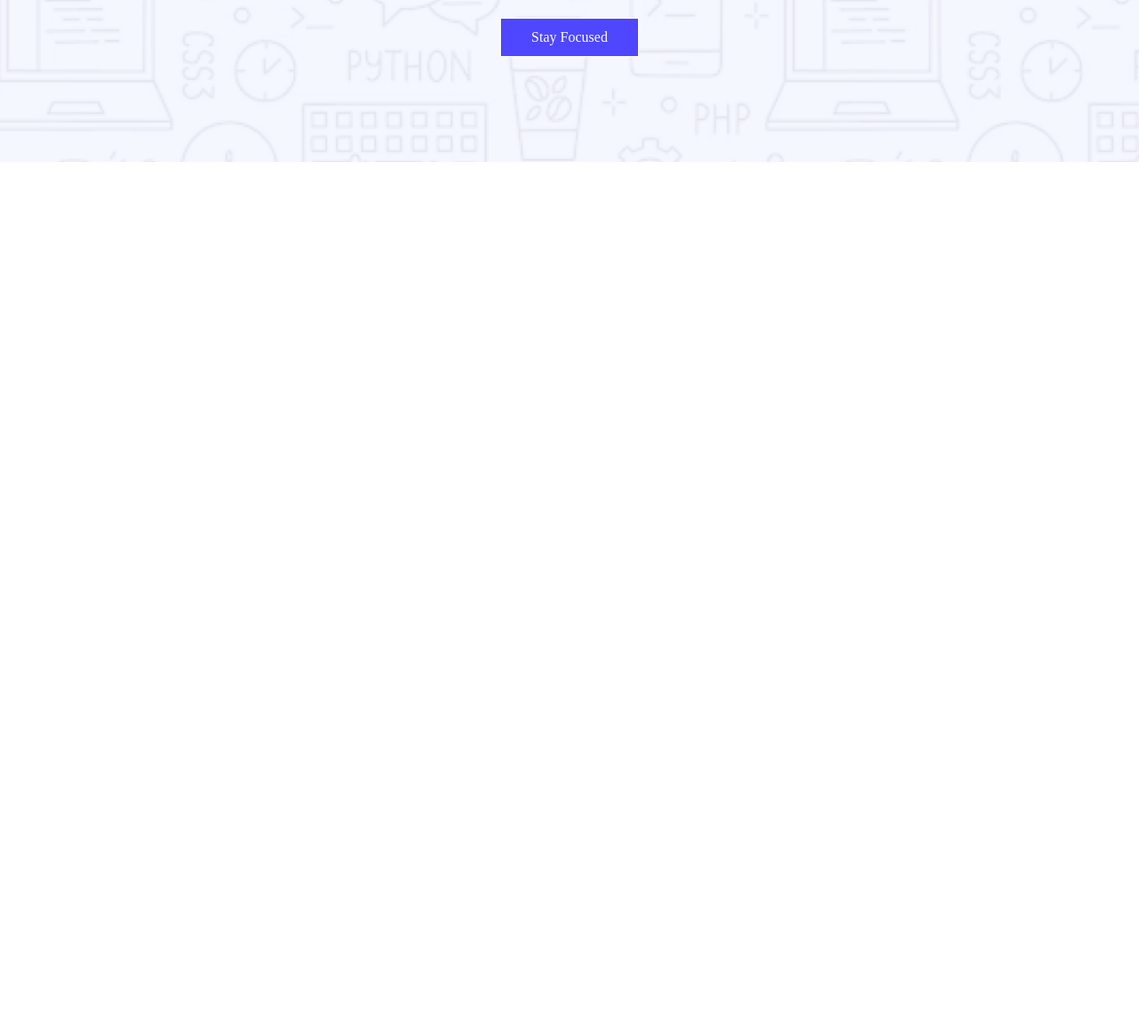
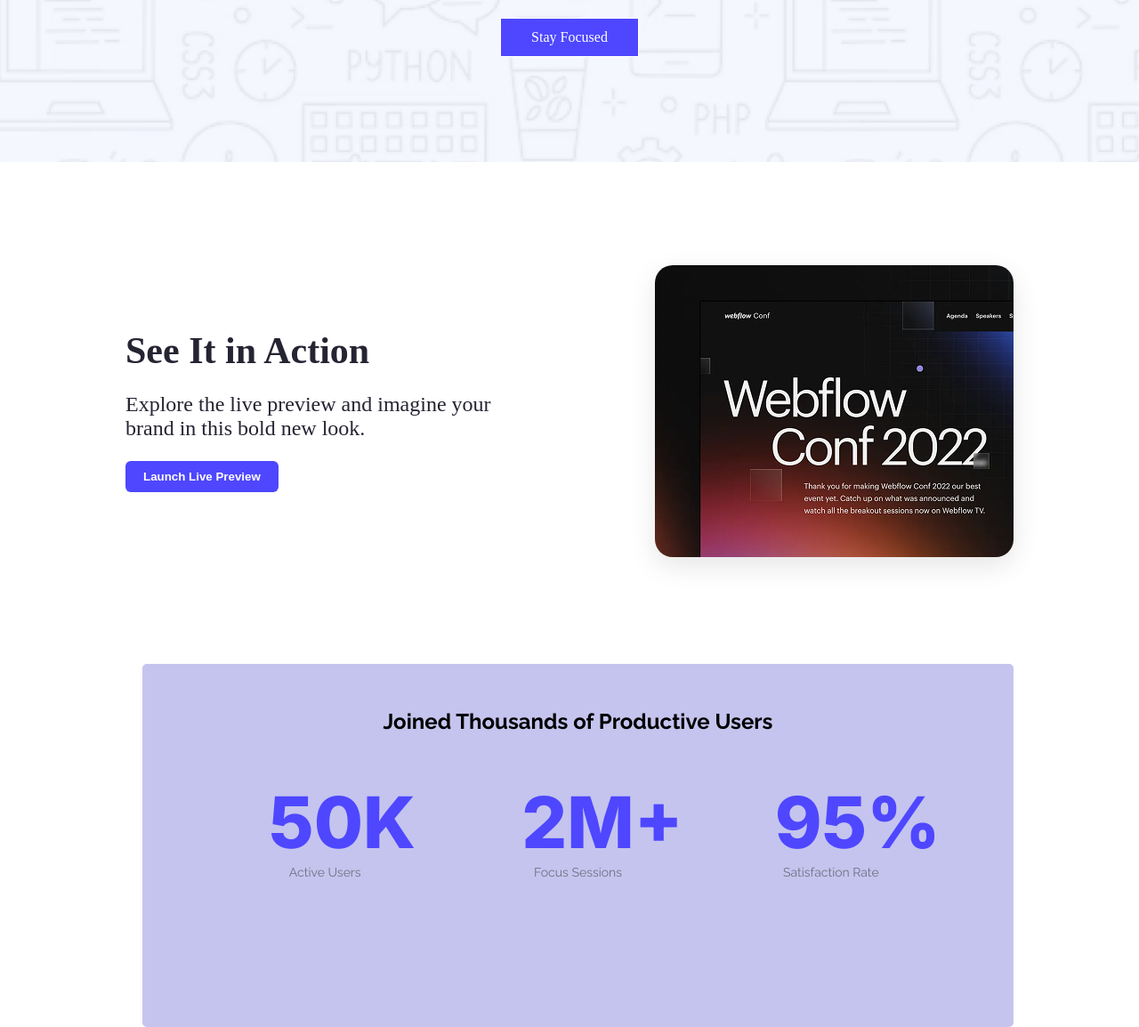
Before and after one commit to anwarhossen-dev/B12A01-Assignment-01, a plain HTML site: page index.html in a window 1280 px wide. Shown: the part 618-1772 px from the top of the page at 89% size. Before the commit the page ends 800 px from the top, so only its background shows below. Drawn offline with Linux system fonts and the light colour scheme.

Commit message:
Implement responsive hero and statistics sectionstyle: Enhance button hover and layout spacing

```diff
--- a/index.html
+++ b/index.html
@@ -4,12 +4,18 @@
     <meta charset="UTF-8">
     <meta name="viewport" content="width=device-width, initial-scale=1.0">
     <link rel="stylesheet" href="styles/styles.css">
+    <link rel="preconnect" href="https://fonts.googleapis.com">
+<link rel="preconnect" href="https://fonts.gstatic.com" crossorigin>
+<link href="https://fonts.googleapis.com/css2?family=Raleway:ital,wght@0,100..900;1,100..900&display=swap" rel="stylesheet">
+<link rel="preconnect" href="https://fonts.googleapis.com">
+<link rel="preconnect" href="https://fonts.gstatic.com" crossorigin>
+<link href="https://fonts.googleapis.com/css2?family=Inter:ital,opsz,wght@0,14..32,100..900;1,14..32,100..900&display=swap" rel="stylesheet">
     <title>My First Assignment in Programimg Hero</title>
 </head>
 <body>
     <header class="header">
         <nav>
-            <a href="index.html"> <img src="./Assets/LOGO.png" alt=""> </a>
+            <a href="index.html"> <img class="Logo" src="./Assets/LOGO.png" alt="Logo"> </a>
             <div class="nav-link">
                 <ul>
                     <li><a href="index.html"> <button>Sign Up</button></a></li>
@@ -22,7 +28,37 @@
         </div>
     </header>
     <main>
+        <section class="section">
+            <div class="left-title">
+                <h2>See It in Action</h2>
+                <p>Explore the live preview and imagine your <br> brand in this bold new look.</p>
+                <a href=""><button class="preview-btn">Launch Live Preview</button></a>
+            </div>
+            <div class="right">
+                <a href=""><img src="./Assets/wc-mini.png" alt=""></a>
 
+            </div>
+        </section>
+        <!-- Joined Thousands of Productive Users -->
+         <section class="section2">
+            <h1>Joined Thousands of Productive Users</h1>
+            <div class="stats">
+                <div class="stats-box">
+                    <h3>50K</h3>
+                    <p>Active Users</p>
+                </div>
+                <div class="stats-box">
+                    <h3>2M+</h3>
+                    <p>Focus Sessions</p>
+                </div>
+                <div class="stats-box">
+                    <h3>95%</h3>
+                    <p>Satisfaction Rate</p>
+                </div>
+
+            </div>
+
+         </section>
 
     </main>
     <footer>
--- a/styles/styles.css
+++ b/styles/styles.css
@@ -1,3 +1,19 @@
+/* Use Raleway with a specific weight */
+.raleway-section2 {
+  font-family: "Raleway", sans-serif;
+  font-optical-sizing: auto;
+  font-weight: 800; /* Example: bold weight */
+  font-style: normal;
+}
+
+.inter-stats-box {
+  font-family: "Inter", sans-serif;
+  font-optical-sizing: auto;
+  font-weight: 700;
+  font-style: normal;
+}
+
+
 *{
     margin: 0;
     padding: 0;
@@ -28,6 +44,11 @@
     font-weight: 800px;
 
 }
+.Logo:hover{
+    border: 1px solid #853232; ;
+    background: #853232;;
+   transition: 2s;
+}
 .nav-link{
     flex: 1;
     text-align: right;
@@ -49,6 +70,12 @@
     height: 48px;
     border: #4E47FF;
     font-weight: 60px;
+}
+.nav-link ul li a button:hover{
+
+    border: 1px solid #853232; ;
+    background: #853232;;
+   transition: 2s;
 }
 .text-box{
     width: 90%;
@@ -76,3 +103,123 @@
     cursor: pointer;
 
 }
+.hero-btn:hover{
+
+    border: 1px solid #853232; ;
+    background: #853232;;
+   transition: 2s;
+}
+
+/* section first styles  */
+.section{
+    display: flex;
+      align-items: center;
+    justify-content: space-between;
+    padding: 116px 141px 116px 141px;
+    /* padding: 80px; */
+    max-width: 1200px;
+    margin: auto;
+    background-color: Gradient;
+
+}
+.left-title{
+   flex: 1;
+  padding-right: 30px;
+}
+.left-title h2{
+    font-size: 42px;
+    color: #252432;
+    margin-bottom: 23px;
+}
+.left-title p{
+    font-size: 24px;
+    color: #252432;
+    margin-bottom: 23px;
+}
+
+.left-title a {
+    text-decoration: none;
+}
+.preview-btn {
+  background-color:  #4E47FF;
+  color: white;
+  padding: 10px 20px;
+  border: none;
+  border-radius: 6px;
+  cursor: pointer;
+  font-weight: 600;
+  transition: background-color 0.3s ease;
+  margin-bottom: 6px;
+}
+
+.preview-btn:hover {
+  background-color: #4338ca;
+}
+.right {
+  flex: 1;
+  text-align: right;
+}
+.right img {
+  width: 100%;
+  max-width: 403px;
+  border-radius: 20px;
+  box-shadow: 0 10px 30px rgba(0, 0, 0, 0.1);
+}
+/* section second part star styles */
+.section2{
+    text-align: center;
+    background: #c5c4ee;
+    padding: 50px 141px 116px 141px;
+    margin: 0px 141px 0px 160px;
+    border-radius: 5px;
+    font-family: raleway;
+}
+.stats{
+    display: flex;
+    /* padding: 40px; */
+    gap: 158px;
+    /* text-align: center; */
+    color: #4E47FF;
+    text-align: center;
+     padding: 50px 1px 50px 1px;
+}
+.stats-box{
+  flex: 1;
+  min-width: 100px;
+
+
+}
+
+.stats h3{
+    font-weight:800;
+    font-size: 80px;
+    text-align: center;
+    font-family: Inter;
+
+}
+.stats-box p {
+  font-size: 14px;
+  color: #6b7280;
+  /* margin-top: 8px; */
+}
+@keyframes stats {
+  0% {
+    opacity: 0;
+    transform: translateY(20px);
+  }
+  100% {
+    opacity: 1;
+    transform: translateY(0);
+  }
+}
+
+.stat-box h3 {
+  font-size: 36px;
+  color: #4f46e5;
+  margin: 0;
+  font-weight: 700;
+  animation: fadeInUp 0.8s ease-out forwards;
+}
+.stat-box:nth-child h3 {
+  animation-delay: 0.40s;
+}
```
